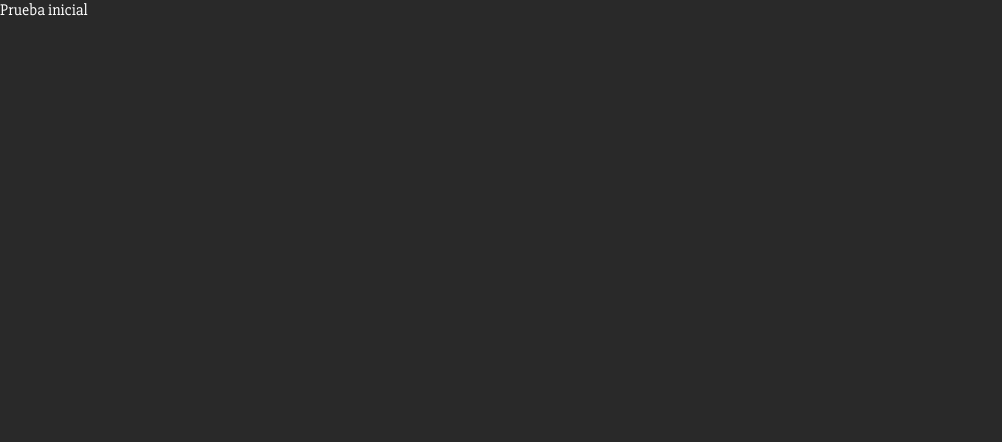
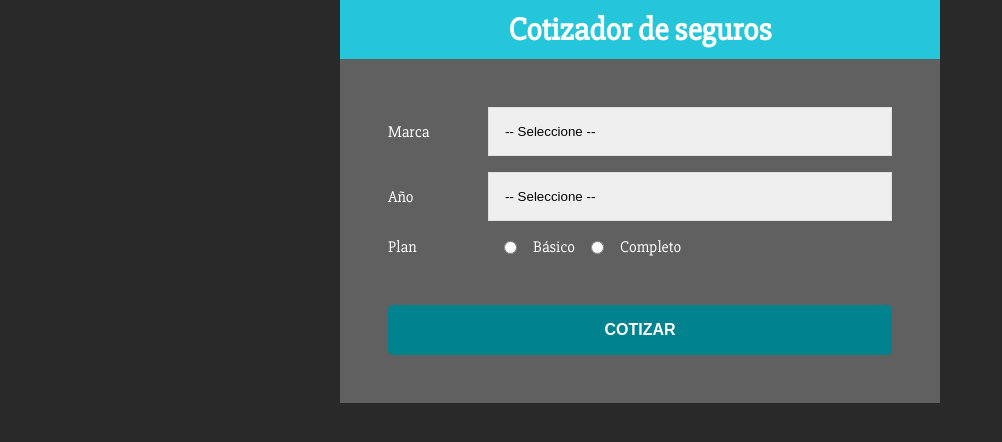
Before and after one commit to SebaGNH/Cotizador-Seguro-Vehiculo--React, a React (Create React App) app: page / in a window 1280 px wide. Shown: the top 442 px of the page, without its empty margins (0-1002 px from the left). Built offline with nearby package versions, Linux system fonts and the light colour scheme.

Commit message:
se crearon componentes para formulario y estislos

```diff
--- a/package.json
+++ b/package.json
@@ -3,6 +3,8 @@
   "version": "0.1.0",
   "private": true,
   "dependencies": {
+    "@emotion/react": "^11.10.0",
+    "@emotion/styled": "^11.10.0",
     "@testing-library/jest-dom": "^5.16.5",
     "@testing-library/react": "^13.3.0",
     "@testing-library/user-event": "^13.5.0",
--- a/public/index.html
+++ b/public/index.html
@@ -14,7 +14,7 @@
 
     <link href="https://fonts.googleapis.com/css2?family=Slabo+27px&display=swap" rel="stylesheet">
 
-    <title>React App</title>
+    <title>Cotizador de Seguro para Vehiculos</title>
   </head>
   <body>
     <noscript>You need to enable JavaScript to run this app.</noscript>
--- a/src/App.js
+++ b/src/App.js
@@ -1,11 +1,45 @@
-import React from 'react'
+import React, {useState} from 'react'
+import Header from './components/Header';
+import styled from '@emotion/styled';
+import Formuario from './components/Formulario';
+import Resumen from './components/Resumen';
+import Resultado from './components/Resultado';
+
 
 function App() {
+  const [resumen, setResumen] = useState({});
+
   return (
     <>
-      <p>Prueba inicial</p>
+      <DivScContenedor>
+        <Header
+          titulo='Cotizador de seguros'
+        />
+        <DivScContenedorFormulario>
+          <Formuario
+            setResumen={setResumen}
+          />
+        </DivScContenedorFormulario>
+        {resumen.datos?
+          <Resumen
+            resumen={resumen}
+          />
+        : null }
+
+      </DivScContenedor>
     </>
   );
 }
 
+/*  Styled Components */
+const DivScContenedor = styled.div`
+  max-width: 600px;
+  margin: 0 auto;
+`;
+
+const DivScContenedorFormulario = styled.div`
+  background-color: #606060;
+  padding: 3rem;
+`;
+
 export default App;
--- /dev/null
+++ b/src/Helper/Helper.jsx
@@ -0,0 +1,31 @@
+//Obtiene diferencia de años
+const obtenerDiferenciaYear = (year) => {
+  return new Date().getUTCFullYear() - year;
+}
+
+// Calcula incremento por marca
+const calcularMarca = (marca) => {
+  let incremento;
+
+  switch (marca) {
+    case 'europeo':
+      incremento = 1.30;
+      break;
+    case 'americano':
+      incremento = 1.15;
+      break;
+    case 'asiatico':
+      incremento = 1.05;
+      break;
+    default: incremento = 0
+      break;
+  }
+  return incremento;
+}
+
+//Calcula incremento por tipo de plan
+const calculaPlan = (plan) => {
+  return (plan === 'basico') ? 1.20 : 1.50;
+}
+
+export {obtenerDiferenciaYear,calcularMarca, calculaPlan};
--- /dev/null
+++ b/src/Styles/Formulario.js
@@ -0,0 +1,56 @@
+import styled from '@emotion/styled';
+
+
+const DivCampo = styled.div`
+  display: flex;
+  align-items: center;
+  margin-bottom: 1rem;
+`;
+
+const Label = styled.label`
+  flex: 0 0 100px;
+`;
+
+const Select = styled.select`
+  display: block;
+  width: 100%;
+  padding: 1rem;
+  border: 1px solid #e1e1e1;
+  //-webkit-appearance: none;
+  appearance: none; //Quita las flechas en los select
+`;
+
+const InputRadio = styled.input`
+  margin: 0 1rem;
+`;
+
+const Button = styled.button`
+  background-color: #00838f;
+  font-size: 16px;
+  width: 100%;
+  padding: 1rem;
+  color: #fff;
+  text-transform: uppercase;
+  font-weight: bold;
+  border: none; //Los input submit por defeto tienen borde
+  transition: background-color .3s ease;
+  margin-top: 2rem;
+  border-radius: 5px;
+  &:hover{
+    background-color: #26c6da;
+    cursor: pointer;
+
+  }
+`;
+
+const DivError = styled.div`
+  background-color: #f00;
+  color: #fff;
+  padding: 1rem;
+  width: 100%;
+  text-align: center;
+  margin-bottom: 2rem;
+  text-transform: uppercase;
+`;
+
+export {DivCampo,Label,Select,InputRadio,Button,DivError};
--- /dev/null
+++ b/src/Styles/Header.js
@@ -0,0 +1,17 @@
+import styled from '@emotion/styled'
+
+const HeaderScContenedor = styled.header`
+  background-color: #26c6da;
+  padding: 10px;
+  font-weight: bold;
+  color: #fff;
+
+`;
+
+const H1ScTextoHeader = styled.h1`
+  font-size: 2rem;
+  margin: 0;
+  text-align: center;
+`;
+
+export {HeaderScContenedor,H1ScTextoHeader};
--- /dev/null
+++ b/src/Styles/Resumen.js
@@ -0,0 +1,11 @@
+import styled from '@emotion/styled';
+
+const DivResumen = styled.div`
+  padding: 1rem;
+  text-align: center;
+  background-color: #00388f;
+  color: #fff;
+  margin-top: 1rem;
+`;
+
+export {};
--- /dev/null
+++ b/src/components/Formulario.jsx
@@ -0,0 +1,135 @@
+import React, {useState} from 'react';
+import {DivCampo,Label,Select,InputRadio,Button,DivError} from '../Styles/Formulario';
+import { obtenerDiferenciaYear, calcularMarca , calculaPlan} from '../Helper/Helper';
+
+
+const Formuario = ({setResumen}) => {
+  const [datos, setDatos] = useState({
+    marca:'',
+    year:'',
+    plan: ''
+  });
+  const [error, setError] = useState(false);
+
+  //Extraer los valores del state
+  //const {marca,year, plan} = datos; //comento para usarlos con props
+
+
+  //Leer los datos del formulario y colocarlos en useState
+  const obtenerInformacionFormulario = (e) => {
+    setDatos(
+      {
+        ...datos,
+        [e.target.name] : e.target.value
+      }
+    );
+  }
+
+
+  const submitHandler = (e)=>{
+    e.preventDefault();
+    if (datos.marca.trim() ==="" || datos.year.trim() ==="" || datos.plan.trim() ==="") {
+      setError(true);
+      return; //No olvidar el return para que deje de ejecutarse
+    }
+    setError(false);
+
+
+    //Monto base de $2000  // Cambiar por montoBase
+    let resultado = 2000;
+
+    //Obtener la diferencia de años
+    const diferencia = obtenerDiferenciaYear(datos.year);
+    //Por cada año hay que restar el 3% del valor
+    resultado -= ((diferencia * 3) * resultado) / 100;
+    //resultado -= (diferencia * .097) * resultado;
+
+
+    //Americano 15% - Asiatico 5% Europeo 30%
+    resultado = calcularMarca(datos.marca) * resultado;
+    //console.log(resultado)
+
+
+    //Básico aumenta 20% - Completo 50%
+    resultado = parseFloat(calculaPlan(datos.plan) * resultado).toFixed(2);
+    //console.log(resultado)
+    //Total
+    setResumen({
+      cotizacion: resultado,
+      datos //Objeto con todos los datos "Marca, Año, Plan"
+    });
+    limpiarCampos();
+  }
+
+  const limpiarCampos = () => {
+    setDatos({
+      marca:'',
+      year:'',
+      plan: ''
+    });
+  }
+
+
+  return (
+    <form action="" onSubmit={submitHandler}>
+    {error?
+      <DivError>Todos los campos son obligatorios</DivError>
+    :
+      null
+    }
+      <DivCampo>
+        <Label htmlFor="">Marca</Label>
+        <Select
+          name="marca"
+          value={datos.marca}
+          onChange={obtenerInformacionFormulario}
+        >
+          <option value="">-- Seleccione --</option>
+          <option value="americano">Americano</option>
+          <option value="europeo">Europeo</option>
+          <option value="asiatico">Asiatico</option>
+        </Select>
+      </DivCampo>
+      <DivCampo>
+        <Label htmlFor="">Año</Label>
+        <Select
+          name="year"
+          value={datos.year}
+          onChange={obtenerInformacionFormulario}
+        >
+          <option value="">-- Seleccione --</option>
+                <option value="2022">2022</option>
+                <option value="2021">2021</option>
+                <option value="2020">2020</option>
+                <option value="2019">2019</option>
+                <option value="2018">2018</option>
+                <option value="2017">2017</option>
+                <option value="2016">2016</option>
+                <option value="2015">2015</option>
+                <option value="2014">2014</option>
+                <option value="2013">2013</option>
+                <option value="2012">2012</option>
+        </Select>
+      </DivCampo>
+      <DivCampo>
+        <Label htmlFor="">Plan</Label>
+        <InputRadio
+          type="radio"
+          name="plan"
+          value="basico"
+          checked={datos.plan === 'basico'}
+          onChange={obtenerInformacionFormulario}
+          />Básico
+        <InputRadio
+          type="radio"
+          name="plan"
+          value="completo"
+          checked={datos.plan === 'completo'}
+          onChange={obtenerInformacionFormulario}
+          />Completo
+      </DivCampo>
+      <Button type='submit'>Cotizar</Button>
+    </form>
+  );
+}
+export default Formuario;
--- /dev/null
+++ b/src/components/Header.jsx
@@ -0,0 +1,13 @@
+import React from 'react';
+import styled from '@emotion/styled';
+import { HeaderScContenedor, H1ScTextoHeader } from '../Styles/Header';
+
+const Header = ({titulo}) => {
+    return (
+        <HeaderScContenedor>
+          <H1ScTextoHeader>{titulo}</H1ScTextoHeader>
+        </HeaderScContenedor>
+
+    );
+}
+export default Header;
--- /dev/null
+++ b/src/components/Resultado.jsx
@@ -0,0 +1,11 @@
+import React from 'react'
+
+
+const Resultado = () => {
+    return (
+      <>
+        <h2>Resultado de cotización</h2>
+      </>
+    );
+}
+export default Resultado;
--- /dev/null
+++ b/src/components/Resumen.jsx
@@ -0,0 +1,17 @@
+import React from 'react'
+
+
+const Resumen = ({resumen}) => {
+  const {marca, year, plan} = resumen.datos;
+    return (
+      <>
+        <h2>Resumen de cotización: $ {resumen.cotizacion}</h2>
+        <ul>
+          <li>Marca:  {marca}</li>
+          <li>Plan:  {year}</li>
+          <li>Año:  {plan}</li>
+        </ul>
+      </>
+    );
+}
+export default Resumen;
```
Also changed, not shown: 2 other files (tests, documents, lock files or other folders).
